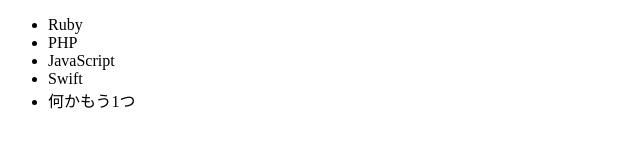
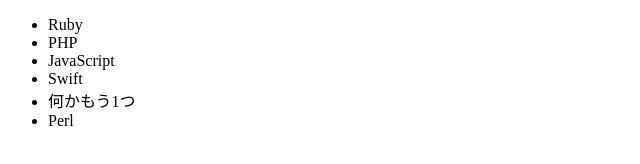
Before and after one commit to kenta-arai2/kadai-conflict2, a plain HTML site: page list.html in a window 1280 px wide. Shown: the full height of the page, 0-640 px from the left. Drawn offline with Linux system fonts and the light colour scheme.

Commit message:
add Perl to the list

```diff
--- a/list.html
+++ b/list.html
@@ -11,6 +11,7 @@
             <li>JavaScript</li>
             <li>Swift</li>
             <li>何かもう1つ</li>
+            <li>Perl</li>
         </ul>
     </body>
 </html>
```
